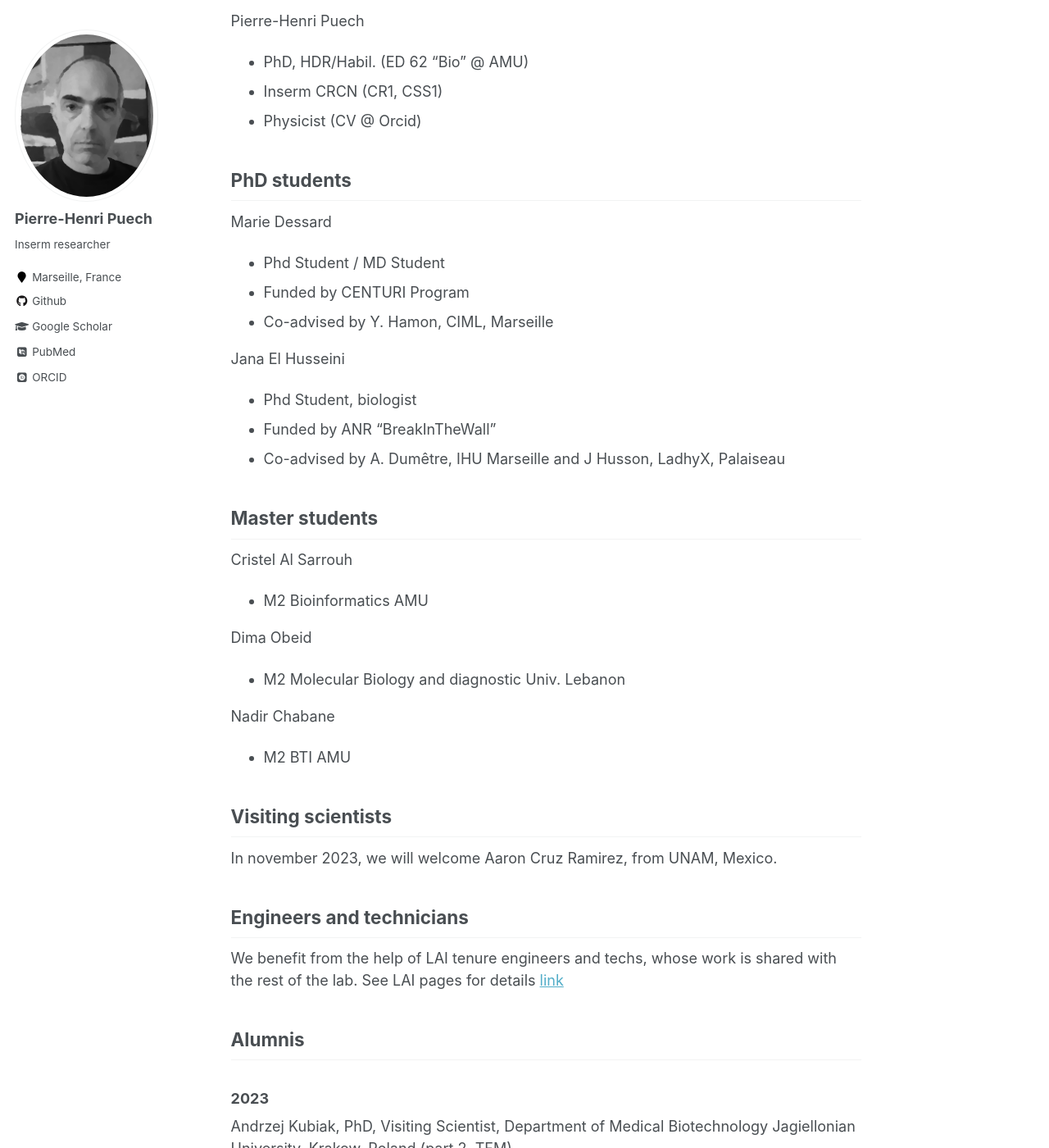
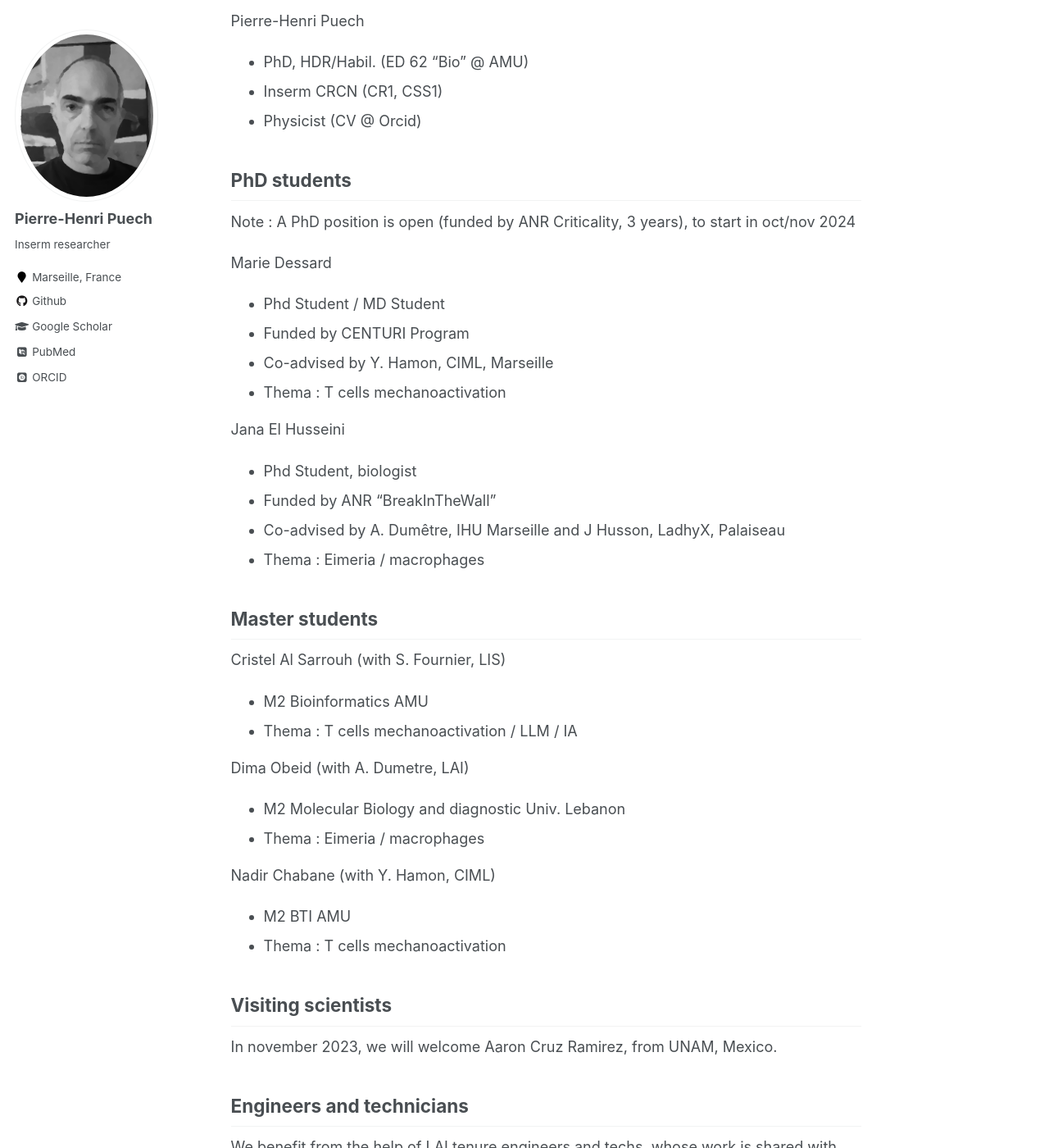
Before and after one commit to phpuech/phpuech.github.io, a Jekyll site: the page built from _pages/who.md, in a window 1280 px wide and 1400 px high, scrolled down 244 px. Shown: the whole window at 82% size. Built offline with Jekyll 4.4.1, drawn with Linux system fonts in a browser that asks for light colours; some web fonts are replaced.

Commit message:
modifs who

```diff
--- a/_pages/who.md
+++ b/_pages/who.md
@@ -12,25 +12,33 @@ Pierre-Henri Puech
 - Physicist (CV @ Orcid)
 
 ## PhD students
+
+Note : A PhD position is open (funded by ANR Criticality, 3 years), to start in oct/nov 2024
+
 Marie Dessard
 - Phd Student / MD Student
 - Funded by CENTURI Program
 - Co-advised by Y. Hamon, CIML, Marseille
+- Thema : T cells mechanoactivation
 
 Jana El Husseini
 - Phd Student, biologist
 - Funded by ANR "BreakInTheWall"
 - Co-advised by A. Dumêtre, IHU Marseille and J Husson, LadhyX, Palaiseau
+- Thema : Eimeria / macrophages
 
 ## Master students
-Cristel Al Sarrouh
+Cristel Al Sarrouh (with S. Fournier, LIS)
 - M2 Bioinformatics AMU
+- Thema : T cells mechanoactivation / LLM / IA
 
-Dima Obeid
+Dima Obeid (with A. Dumetre, LAI)
 - M2 Molecular Biology and diagnostic Univ. Lebanon
+- Thema : Eimeria / macrophages
 
-Nadir Chabane
+Nadir Chabane (with Y. Hamon, CIML)
 - M2 BTI AMU
+- Thema : T cells mechanoactivation
 
 
 ## Visiting scientists
```
